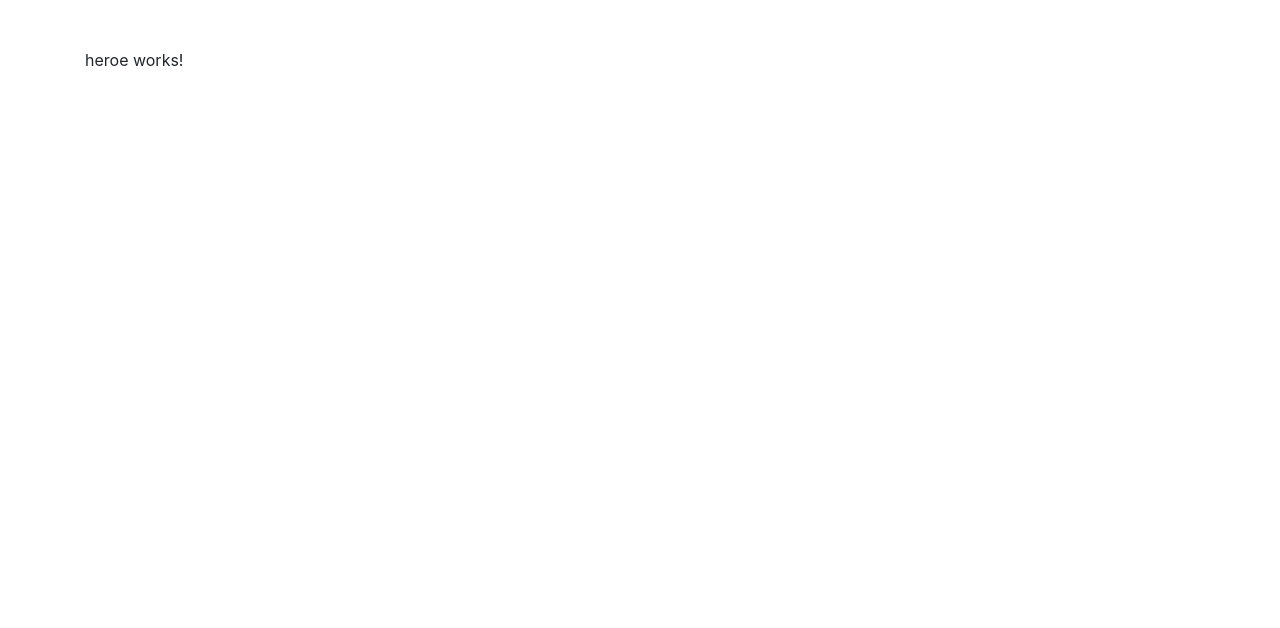
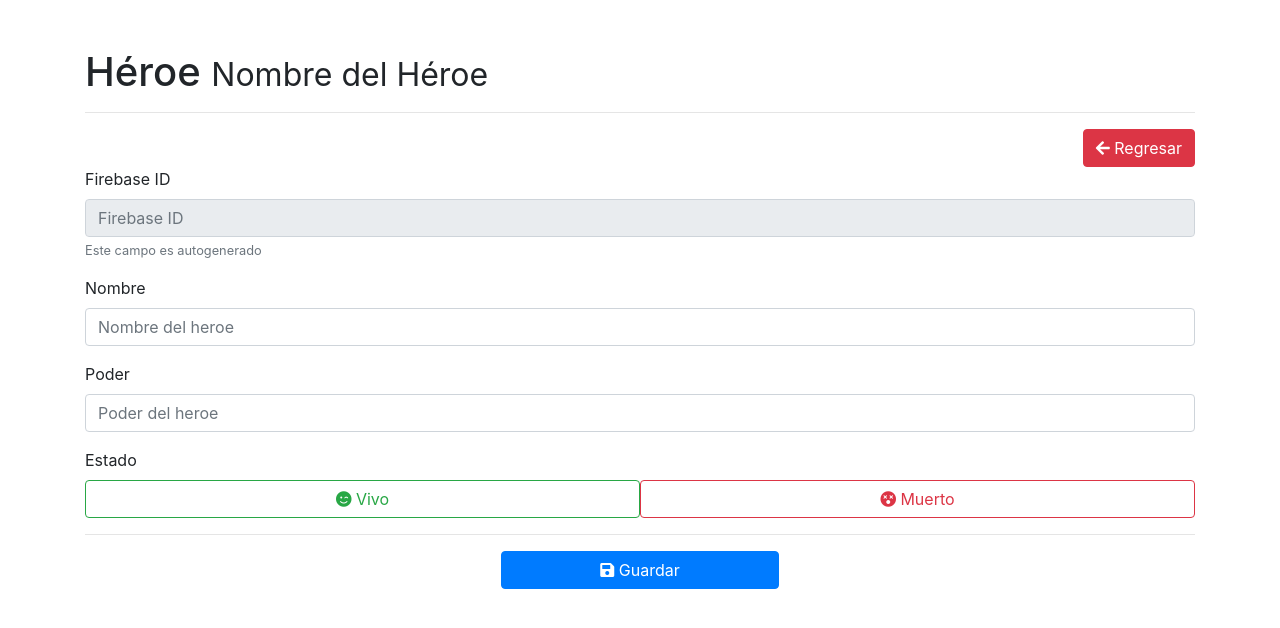
Before and after one commit to juanma77/crud-heroes-firebase, an Angular app: page /heroe/1 in a window 1280 px wide. Shown: the top 628 px of the page. Built offline with nearby package versions, Linux system fonts and the light colour scheme.

Commit message:
heroe page view added in order to add a new heroe

```diff
--- a/src/app/pages/heroe/heroe.component.html
+++ b/src/app/pages/heroe/heroe.component.html
@@ -1 +1,87 @@
-<p>heroe works!</p>
+<h1>Héroe <small>Nombre del Héroe</small> </h1>
+<hr>
+
+<div class="row text-right">
+    <div class="col">
+        <button class="btn btn-danger" routerLink="/heroes">
+            <i class="fa fa-arrow-left"></i>
+            Regresar
+        </button>
+    </div>
+</div>
+
+<div class="row animated fadeIn faster">
+    <div class="col">
+
+        <form>
+
+            <div class="form-group">
+
+                <label> Firebase ID </label>
+                <input type="text"
+                       class="form-control"
+                       placeholder="Firebase ID"
+                       disabled="disabled">
+                <small class="form-text text-muted">Este campo es autogenerado</small>
+
+            </div>
+
+
+            <div class="form-group">
+
+                <label> Nombre </label>
+                <input type="text"
+                       class="form-control"
+                       placeholder="Nombre del heroe"
+                       required>
+
+
+            </div>
+
+            <div class="form-group">
+
+                <label> Poder </label>
+                <input type="text"
+                       class="form-control"
+                       placeholder="Poder del heroe"
+                       >
+
+
+            </div>
+
+            <div class="form-group">
+
+                <label> Estado </label>
+                <br>
+
+                <button class="btn btn-outline-success w-50" type="button">
+                    <i class="fa fa-smile-wink"></i>
+                    Vivo
+                </button>
+
+                <button class="btn btn-outline-danger w-50" type="button">
+                    <i class="fa fa-dizzy"></i>
+                    Muerto
+                </button>
+
+
+            </div>
+
+
+
+            <hr>
+            <div class="form-group text-center">
+                <button type="submit" class="btn btn-primary w-25">
+                    <i class="fa fa-save"></i>
+                    Guardar
+
+                </button>
+
+            </div>
+
+
+        </form>
+
+    </div>
+
+</div>
```
